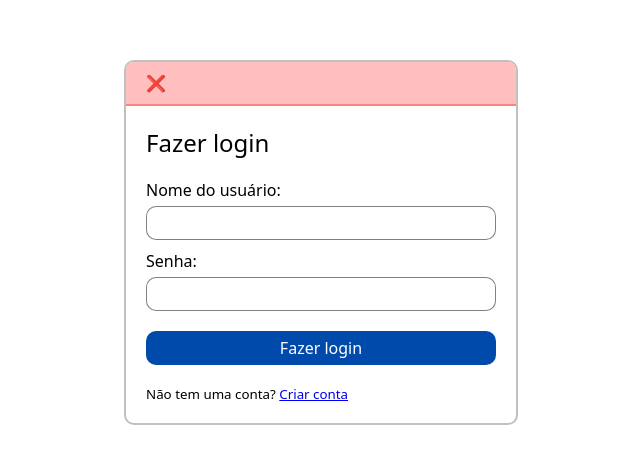
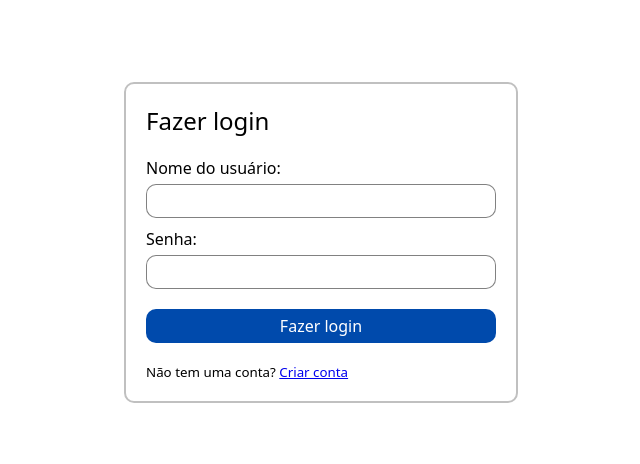
Before and after one commit to Vrabbers/projeto-agenda, a React (Vite) app in the folder client/: page /login in a window 1280 px wide. Shown: the part 158-622 px from the top of the page, without its empty margins (319-959 px from the left). Built offline with nearby package versions, Linux system fonts and the light colour scheme.

Commit message:
login register style

```diff
--- a/client/src/Login.jsx
+++ b/client/src/Login.jsx
@@ -1,24 +1,28 @@
+import { useState } from 'react';
 import './styles/login.css';
 
 export function Login() {
+    const [erro, setErro] = useState("");
     return (
-        <main>
-            <div class="aviso-erro"></div>
+        <div className='login-container'>
+            <main className="login">
+                {erro === "" ? null : <div className="aviso-erro">{erro}</div>}
                 <form id="login-form" action="/api/login" method="POST">
                     <h2>Fazer login</h2>
                     <label>
                         Nome do usuário:
-                    <input maxlength="40" name="nome" pattern="[\w\d]+" required />
+                        <input maxLength="40" name="nome" pattern="[\w\d]+" required />
                     </label>
                     <label>
                         Senha:
                         <input type="password" name="senha" required />
                     </label>
-                <button type="submit" class="destaque">
+                    <button type="submit" className="destaque">
                         Fazer login
                     </button>
                     <small>Não tem uma conta? <a href="/registrar">Criar conta</a></small>
                 </form>
             </main>
+        </div>
     );
 }
--- a/client/src/Registrar.jsx
+++ b/client/src/Registrar.jsx
@@ -1,14 +1,17 @@
+import { useState } from 'react';
 import './styles/login.css';
 
 export function Registrar() {
+    const [erro, setErro] = useState("");
     return (
-        <main>
-            <div class="aviso-erro"></div>
+        <div className='login-container'>
+            <main className='login'>
+                {erro === "" ? null : <div className="aviso-erro">{erro}</div>}
                 <form action="/api/registrar" method="POST">
                     <h2>Criar conta</h2>
                     <label>
                         Nome do usuário:
-                    <input maxlength="40" type="text" name="nome" pattern="[\w\d]+" required />
+                        <input maxLength="40" type="text" name="nome" pattern="[\w\d]+" required />
                     </label>
                     <label>
                         Senha:
@@ -18,11 +21,12 @@ export function Registrar() {
                         Confirmar senha:
                         <input type="password" required />
                     </label>
-                <button type="submit" class="destaque">
+                    <button type="submit" className="destaque">
                         Criar conta
                     </button>
                     <small>Já tem uma conta? <a href="/login">Fazer login</a></small>
                 </form>
             </main>
+        </div>
     );
 }
--- a/client/src/styles/index.css
+++ b/client/src/styles/index.css
@@ -9,6 +9,9 @@
 
 body {
     min-height: 100vh;
+    display: flex;
+    flex-direction: column;
+    justify-content: stretch;
 }
 
 header {
--- a/client/src/styles/login.css
+++ b/client/src/styles/login.css
@@ -1,31 +1,33 @@
-body {
+.login-container {
     display: flex;
     flex-direction: column;
+    flex-grow: 1;
+    justify-content: center;
     align-items: center;
-    justify-content: center;
 }
 
-h1 {
-    font-weight: normal;
-    margin-bottom: 15px;
-}
-
-h2 {
-    font-weight: normal;
-    margin: 10px 0;
-}
-
-small {
-    margin: 10px 0;
-}
-main {
+main.login {
     border: 2px solid rgba(0, 0, 0, 0.247);
     border-radius: 10px;
     padding: 0;
     overflow: hidden;
 }
 
-form {
+.login h1 {
+    font-weight: normal;
+    margin-bottom: 15px;
+}
+
+.login h2 {
+    font-weight: normal;
+    margin: 10px 0;
+}
+
+.login small {
+    margin: 10px 0;
+}
+
+.login form {
     padding: 10px 20px;
 }
 
```
Also changed, not shown: client/src/App.jsx (+6 -1 lines). Lines whose indentation alone changed are shown as unchanged.
